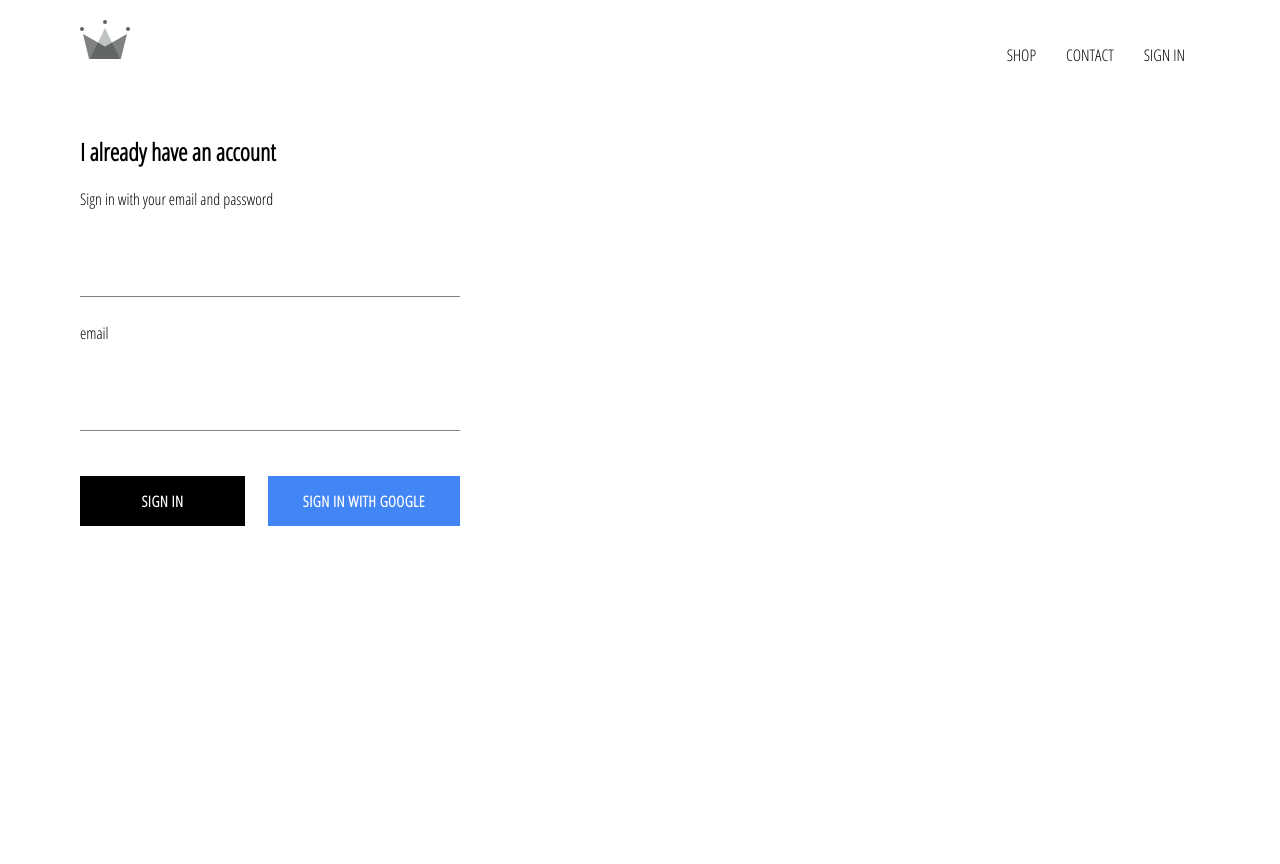
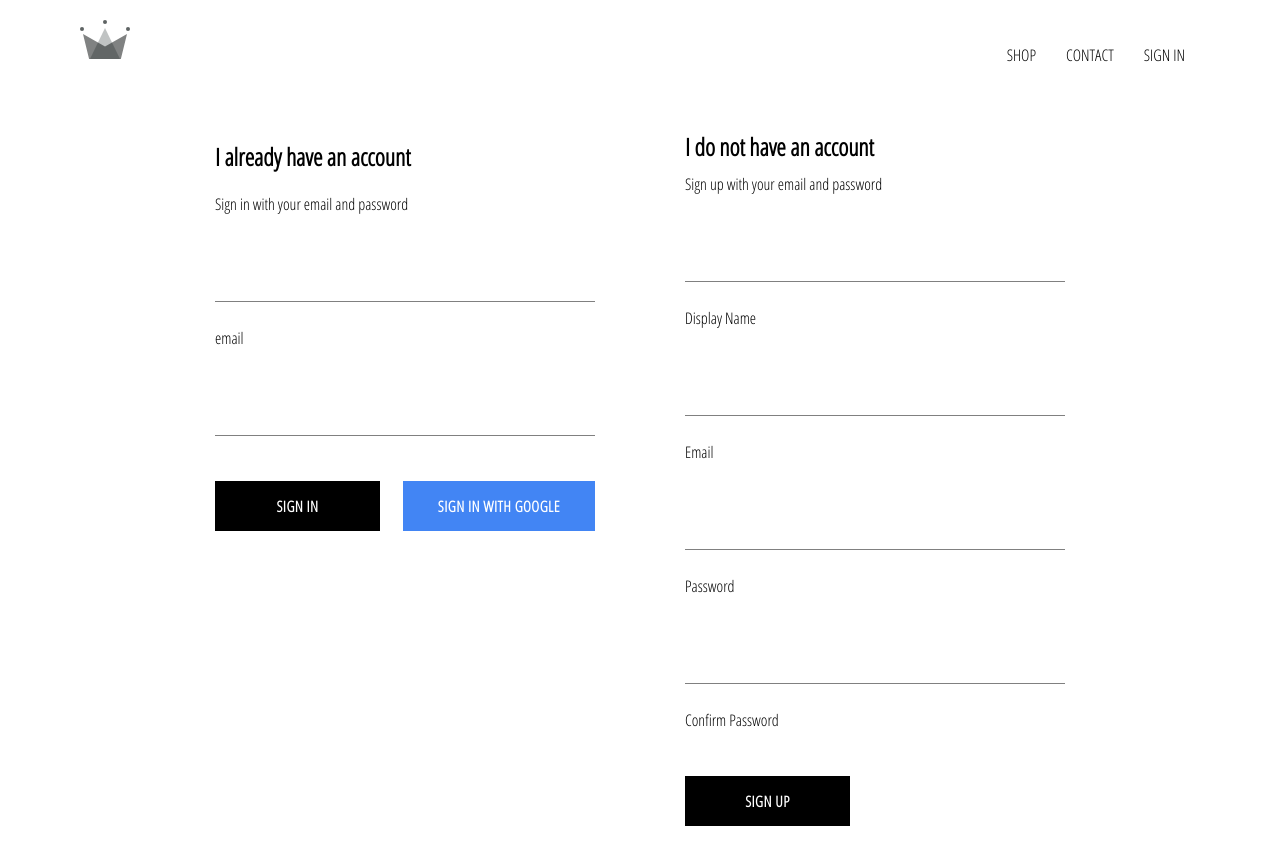
Before and after one commit to ZhenyaKu/crwn-clothing, a React (Create React App) app: page /signin in a window 1280 px wide. Shown: the top 864 px of the page. Before the commit the page ends 800 px from the top, so only its background shows below. Built offline with nearby package versions, Linux system fonts and the light colour scheme; no server answers.

Commit message:
implemented firebase utils, included ability to store authenticated users into our firestore database

```diff
--- a/src/App.js
+++ b/src/App.js
@@ -6,7 +6,7 @@
 import ShopPage from './pages/shop/shop.component';
 import SignInAndSignUpPage from './pages/sign-in-and-sign-up/sign-in-and-sign-up.component';
 import Header from './components/header/header.component';
-import { auth } from './firebase/firebase.util';
+import { auth, createUserProfileDocument } from './firebase/firebase.util';
 
 
 class App extends React.Component {
@@ -21,8 +21,21 @@
   unsubscribeFromAuth = null
 
   componentDidMount() {
-    this.unsubscribeFromAuth = auth.onAuthStateChanged(user => {
-      this.setState({ currentUser: user });
+    this.unsubscribeFromAuth = auth.onAuthStateChanged(async userAuth => {
+      if (userAuth) {
+        const userRef = await createUserProfileDocument(userAuth);
+
+        userRef.onSnapshot(snapShot => {
+          this.setState({
+            currentUser: {
+              id: snapShot.id,
+              ...snapShot.data()
+            }
+          });
+        });
+      }
+
+      this.setState({ currentUser: userAuth });
     });
   }
 
@@ -39,7 +52,7 @@
           <Route path='/shop' component={ShopPage} />
           <Route path='/signin' component={SignInAndSignUpPage} />
         </Switch>
-      </div>
+      </div >
     );
   }
 }
--- /dev/null
+++ b/src/components/sign-up/sign-up.component.jsx
@@ -0,0 +1,101 @@
+import React from 'react';
+
+import FormInput from '../form-input/form-input.component';
+import CustomButton from '../custom-button/custom-button.component';
+
+import { auth, createUserProfileDocument } from '../../firebase/firebase.util';
+
+import './sign-up.styles.scss';
+
+class SignUp extends React.Component {
+    constructor() {
+        super();
+
+        this.state = {
+            displayName: '',
+            email: '',
+            password: '',
+            confirmPassword: ''
+        };
+    }
+
+    handleSubmit = async event => {
+        event.preventDefault();
+
+        const { displayName, email, password, confirmPassword } = this.state;
+
+        if (password !== confirmPassword) {
+            alert("password don't match");
+            return;
+        }
+
+        try {
+            const { user } = await auth.createUserWithEmailAndPassword(email, password);
+
+            await createUserProfileDocument(user, { displayName });
+
+            this.setState({
+                displayName: '',
+                email: '',
+                password: '',
+                confirmPassword: ''
+            });
+        }
+        catch (error) {
+            console.error(error);
+        }
+    };
+
+    handleChange = event => {
+        const { name, value } = event.target;
+
+        this.setState({ [name]: value });
+    };
+
+    render() {
+        const { displayName, email, password, confirmPassword } = this.state;
+        return (
+            <div className='sign-up'>
+                <h2 className='title'>I do not have an account</h2>
+                <span>Sign up with your email and password</span>
+                <form className='sign-up-form' onSubmit={this.handleSubmit}>
+                    <FormInput
+                        tupe='text'
+                        name='displayName'
+                        value={displayName}
+                        onChange={this.handleChange}
+                        lable='Display Name'
+                        required
+                    />
+                    <FormInput
+                        tupe='email'
+                        name='email'
+                        value={email}
+                        onChange={this.handleChange}
+                        lable='Email'
+                        required
+                    />
+                    <FormInput
+                        tupe='password'
+                        name='password'
+                        value={password}
+                        onChange={this.handleChange}
+                        lable='Password'
+                        required
+                    />
+                    <FormInput
+                        tupe='password'
+                        name='confirmPassword'
+                        value={confirmPassword}
+                        onChange={this.handleChange}
+                        lable='Confirm Password'
+                        required
+                    />
+                    <CustomButton tupe='submit'>SIGN UP</CustomButton>
+                </form>
+            </div>
+        );
+    }
+}
+
+export default SignUp;
--- /dev/null
+++ b/src/components/sign-up/sign-up.styles.scss
@@ -0,0 +1,9 @@
+.sign-up {
+    display: flex;
+    flex-direction: column;
+    width: 380px;
+
+    .title{
+        margin: 10px 0;
+    }
+}
--- a/src/firebase/firebase.util.js
+++ b/src/firebase/firebase.util.js
@@ -12,6 +12,34 @@
     measurementId: "G-RR32B9HW06"
 };
 
+export const createUserProfileDocument = async (userAuth, additionalData) => {
+    if (!userAuth) return;
+
+    const userRef = firestore.doc(`users/${userAuth.uid}`);
+
+    const snapShot = await userRef.get();
+
+    if (!snapShot.exists) {
+        const { displayName, email } = userAuth;
+        const createdAt = new Date();
+
+        try {
+            await userRef.set({
+                displayName,
+                email,
+                createdAt,
+                ...additionalData
+            })
+        } catch (error) {
+            console.log('error creating user', error.message);
+        }
+    }
+
+    return userRef;
+};
+
+
+
 firebase.initializeApp(config);
 
 export const auth = firebase.auth();
--- a/src/pages/sign-in-and-sign-up/sign-in-and-sign-up.component.jsx
+++ b/src/pages/sign-in-and-sign-up/sign-in-and-sign-up.component.jsx
@@ -1,12 +1,15 @@
 import React from 'react';
 
 import SignIn from '../../components/sign-in/sign-in.component';
+import SignUp from '../../components/sign-up/sign-up.component';
 
 import './sign-in-and-sign-up.styles.scss';
+
 
 const SignInAndSignUpPage = () => (
     <div className='sign-in-and-sign-up'>
         <SignIn />
+        <SignUp />
     </div>
 )
 
--- a/src/pages/sign-in-and-sign-up/sign-in-and-sign-up.styles.scss
+++ b/src/pages/sign-in-and-sign-up/sign-in-and-sign-up.styles.scss
@@ -0,0 +1,6 @@
+.sign-in-and-sign-up {
+    width: 850px;
+    display: flex;
+    justify-content: space-between;
+    margin: 30px auto;
+}
```
